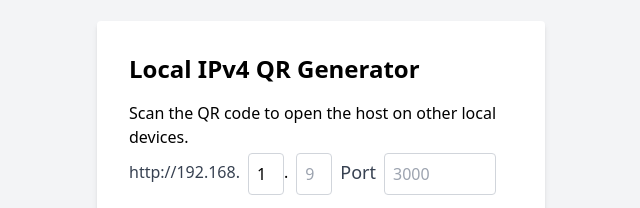
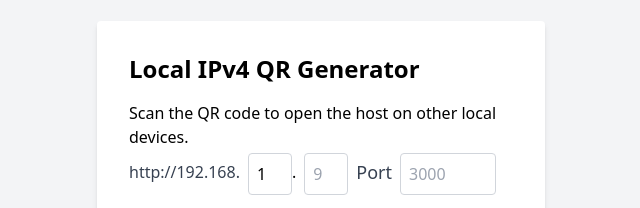
Before and after one commit to sushantrahate/local-ip4-qr-genrator, a plain HTML site: page index.html in a window 1280 px wide. Shown: the part 240-448 px from the top of the page, 319-959 px from the left. Drawn offline with nearby package versions, Linux system fonts and the light colour scheme.

Commit message:
Ip block size increased

```diff
--- a/index.html
+++ b/index.html
@@ -16,11 +16,11 @@
     <div class="mb-4 flex items-center space-x-2">
       <label for="ipSegment" class="block text-lf font-medium text-gray-700">http://192.168. </label>
       <input id="ipSegment1" autocomplete="off" type="text" value="1"
-        class="mt-1 p-2 border border-gray-300 rounded w-9" placeholder="1"> .
-      <input id="ipSegment2" autocomplete="off" type="text" class="mt-1 p-2 border border-gray-300 rounded w-9"
+        class="mt-1 p-2 border border-gray-300 rounded w-11" placeholder="1"> .
+      <input id="ipSegment2" autocomplete="off" type="text" class="mt-1 p-2 border border-gray-300 rounded w-11"
         placeholder="9">
       <label for="port" class="block text-lg font-medium text-gray-700">Port</label>
-      <input id="port" autocomplete="off" type="text" class="mt-1 p-2 border border-gray-300 rounded w-28"
+      <input id="port" autocomplete="off" type="text" class="mt-1 p-2 border border-gray-300 rounded w-24"
         placeholder="3000">
     </div>
     <button id="generateBtn" class="w-full bg-blue-500 text-white py-2 rounded">Generate QR Code</button>
```
